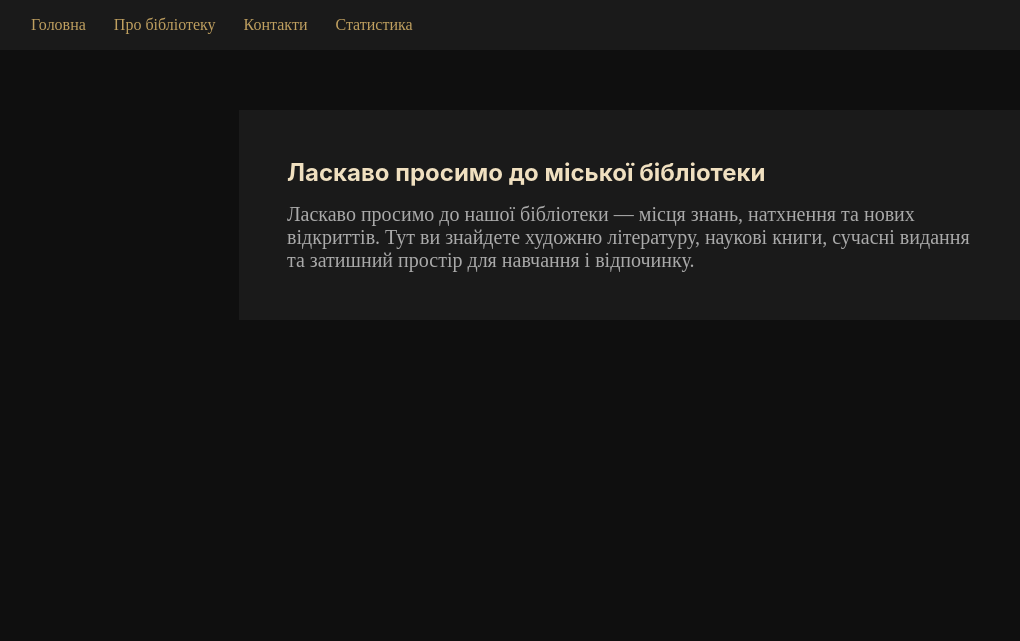
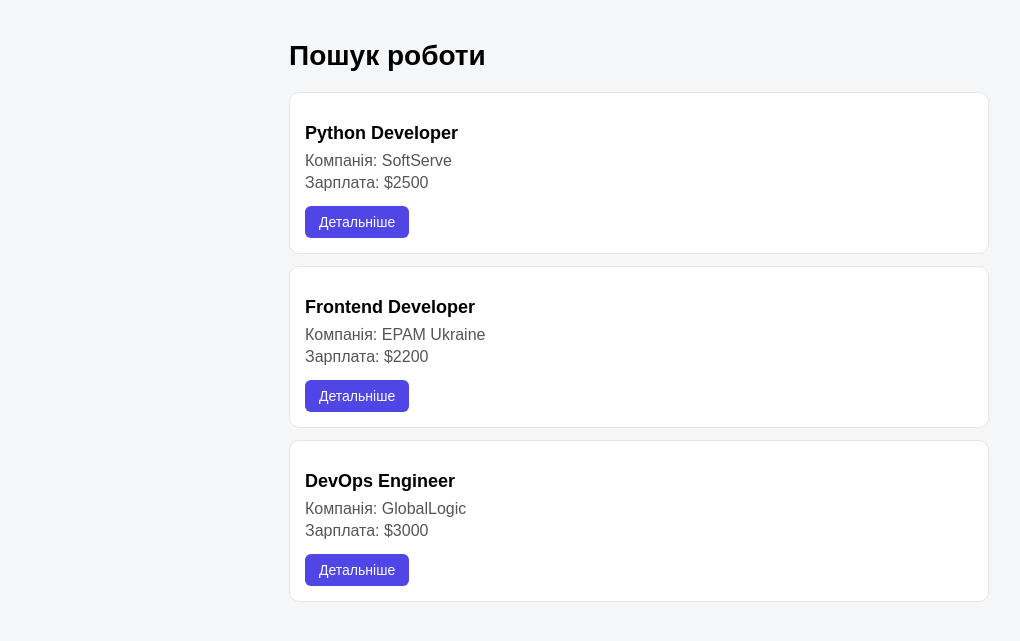
Before and after one commit to Clarity767/django1, a Django app: page / in a window 1280 px wide. Shown: the top 641 px of the page, without its empty margins (1-1021 px from the left). Run offline with Django 4.2, Linux system fonts and the light colour scheme.

Commit message:
first commit

```diff
--- a/proj/app/static/app/css/style.css
+++ b/proj/app/static/app/css/style.css
@@ -1,173 +1,52 @@
-/* === BASE === */
-* {
-    margin: 0;
-    padding: 0;
-    box-sizing: border-box;
-}
+
+
+
 
 body {
-    background: #0f0f0f;
-}
-
-/* === HEADER === */
-header {
-    background: #1a1a1a;
-    padding: 16px 32px;
-}
-
-header nav a {
-    color: #c0a060;
-    text-decoration: none;
-    margin-right: 24px;
-}
-
-header nav a:hover {
-    color: #fff;
-}
-
-hr {
-    display: none;
-}
-
-/* === HERO === */
-.hero {
-    max-width: 800px;
-    margin: 60px auto;
-    padding: 48px;
-    background: #1a1a1a;
-}
-
-.hero__title {
-    color: #f0e0c0;
-    margin-bottom: 16px;
-    font-family: "Inter", serif;
-}
-
-.hero__text {
-    color: #aaa;
-    font-size: 20px;
-}
-
-/* === STATS === */
-.stats {
-    padding: 50px 0;
-}
-
-.stats h1 {
-    font-size: 40px;
-    margin-bottom: 30px;
-    text-align: center;
-    color: #f0e0c0;
-}
-
-.stats-table {
-    width: 700px;
-    margin: 0 auto;
-    border-collapse: collapse;
+    background: #f5f6f8;
+    margin: 0;
     font-family: Arial, sans-serif;
   }
 
-.stats-table th {
-    background-color: #c0a060;
-    color: #0f0f0f;
-    padding: 15px;
-    font-size: 18px;
+  .container {
+    max-width: 700px;
+    margin: 40px auto;
+    padding: 0 15px;
   }
 
-.stats-table td {
-    padding: 15px;
-    border: 1px solid #333;
-    text-align: center;
-    font-size: 16px;
-    color: #ccc;
+  h1 {
+    font-size: 28px;
+    margin-bottom: 20px;
   }
 
 
-/* === ABOUT === */
-.about {
-    max-width: 800px;
-    margin: 60px auto;
-    padding: 0 24px;
-}
-
-.about__title {
-    color: #f0e0c0;
-    margin-bottom: 24px;
-}
-
-.about__img {
-    max-height: 400px;
-    border-radius: 4px;
-    border: 1px solid #333;
-    margin-bottom: 32px;
-}
-
-.about__subtitle {
-    font-size: 1.4rem;
-    color: #c0a060;
-    margin: 32px 0 12px;
-    padding-bottom: 8px;
-}
-
-.about__text {
-    color: #aaa;
-    margin-bottom: 16px;
-}
-
-.about__list {
-    list-style: none;
-    padding: 0;
-}
-
-.about__list-item {
-    padding: 12px 16px;
-    margin-bottom: 8px;
-    color: #ccc;
-    border-radius: 2px;
+  .card {
+    background: #fff;
+    border: 1px solid #e5e5e5;
+    border-radius: 10px;
+    padding: 15px;
+    margin-bottom: 12px;
   }
 
 
-/* === CONTACTS === */
-.contacts {
-    max-width: 900px;
-    margin: 60px auto;
-    padding: 0 24px;
+  .card h2 {
+    font-size: 18px;
+    margin-bottom: 8px;
   }
 
-.contacts__title {
-    font-size: 32px;
-    color: #f0e0c0;
-    margin-bottom: 40px;
+  .card p {
+    margin: 4px 0;
+    color: #555;
   }
 
-.contacts__grid {
-    display: grid;
-    grid-template-columns: 1fr 1fr;
-    gap: 40px;
+
+  .btn {
+    display: inline-block;
+    margin-top: 10px;
+    padding: 8px 14px;
+    background: #4f46e5;
+    color: #fff;
+    text-decoration: none;
+    border-radius: 6px;
+    font-size: 14px;
   }
-
-.contacts__item {
-    margin-bottom: 28px;
-    padding-left: 16px;
-}
-
-.contacts__label {
-    color: #c0a060;
-    font-size: 13px;
-    text-transform: uppercase;
-    margin-bottom: 6px;
-}
-
-.contacts__value {
-    color: #ccc;
-}
-
-.contacts__map {
-    display: flex;
-    align-items: flex-start;
-}
-
-.contacts__map-img {
-    width: 500px;
-    height: 500px;
-}
--- a/proj/app/templates/base.html
+++ b/proj/app/templates/base.html
@@ -1,33 +1,20 @@
 {% load static %}
-
-
 <!DOCTYPE html>
-<html lang="ua">
-
+<html lang="uk">
 <head>
     <meta charset="UTF-8">
     <title>{% block title %}{% endblock %}</title>
+
     <link rel="stylesheet" href="{% static 'app/css/style.css' %}">
 </head>
-
 <body>
 
-    <header>
-        <nav>
-            <a href="/">Головна</a>
-            <a href="/about/">Про бібліотеку</a>
-            <a href="/contacts/">Контакти</a>
-            <a href="/stats/">Статистика</a>
-        </nav>
-    </header>
+<div class="container">
 
-    <hr>
+    {% block content %}
+    {% endblock %}
 
-    <main>
-        {% block content %}
-        {% endblock %}
-    </main>
+</div>
 
 </body>
-
 </html>
--- a/proj/app/templates/index.html
+++ b/proj/app/templates/index.html
@@ -1,15 +1,22 @@
 {% extends 'base.html' %}
-
 {% block title %}
-Главная
+Вакансії
 {% endblock %}
 
 {% block content %}
-<section class="hero">
-    <h1 class="hero__title">Ласкаво просимо до міської бібліотеки</h1>
-    <p class="hero__text">Ласкаво просимо до нашої бібліотеки — місця знань,
-        натхнення та нових відкриттів. Тут ви знайдете
-        художню літературу, наукові книги, сучасні видання
-        та затишний простір для навчання і відпочинку.</p>
-</section>
+
+<h1>Пошук роботи</h1>
+
+{% for job in jobs %}
+<div class="card">
+    <h2>{{ job.title }}</h2>
+    <p>Компанія: {{ job.company }}</p>
+    <p>Зарплата: {{ job.salary }}</p>
+
+    <a href="{% url 'detail' job.id %}" class="btn">
+        Детальніше
+    </a>
+</div>
+{% endfor %}
+
 {% endblock %}
--- a/proj/app/urls.py
+++ b/proj/app/urls.py
@@ -3,7 +3,5 @@ from . import views
 
 urlpatterns = [
     path('', views.index, name='index'),
-    path('about/', views.about, name='about'),
-    path('contacts/', views.contacts, name='contacts'),
-    path('stats/', views.stats, name='stats'),
+    path('jobs/<int:job_id>/', views.detail, name='detail'),
 ]
--- a/proj/app/views.py
+++ b/proj/app/views.py
@@ -1,14 +1,40 @@
 from django.shortcuts import render
+
+JOBS = [
+    {
+        'id': 1,
+        'title': 'Python Developer',
+        'company': 'SoftServe',
+        'salary': '$2500',
+        'description': 'Розробка backend на Django. Робота з REST API, PostgreSQL, Docker.',
+    },
+    {
+        'id': 2,
+        'title': 'Frontend Developer',
+        'company': 'EPAM Ukraine',
+        'salary': '$2200',
+        'description': 'Розробка інтерфейсів на React. Верстка адаптивних сторінок.',
+    },
+    {
+        'id': 3,
+        'title': 'DevOps Engineer',
+        'company': 'GlobalLogic',
+        'salary': '$3000',
+        'description': 'Налаштування CI/CD, адміністрування Kubernetes кластерів.',
+    },
+]
 
 
 def index(request):
-    return render(request, 'index.html')
+    context = {
+        'jobs': JOBS,
+    }
+    return render(request, 'index.html', context)
 
-def about(request):
-    return render(request, 'about.html')
 
-def contacts(request):
-    return render(request, 'contacts.html')
-
-def stats(request):
-    return render(request, 'stats.html')
+def detail(request, job_id):
+    job = next((j for j in JOBS if j['id'] == job_id), None)
+    context = {
+        'job': job,
+    }
+    return render(request, 'detail.html', context)
```
Also changed, not shown: proj/app/templates/about.html (deleted, +0 -40 lines), proj/app/templates/contacts.html (deleted, +0 -50 lines), proj/app/templates/detail.html (added, +26 -0 lines), proj/app/templates/stats.html (deleted, +0 -43 lines). Lines whose indentation alone changed are shown as unchanged.
